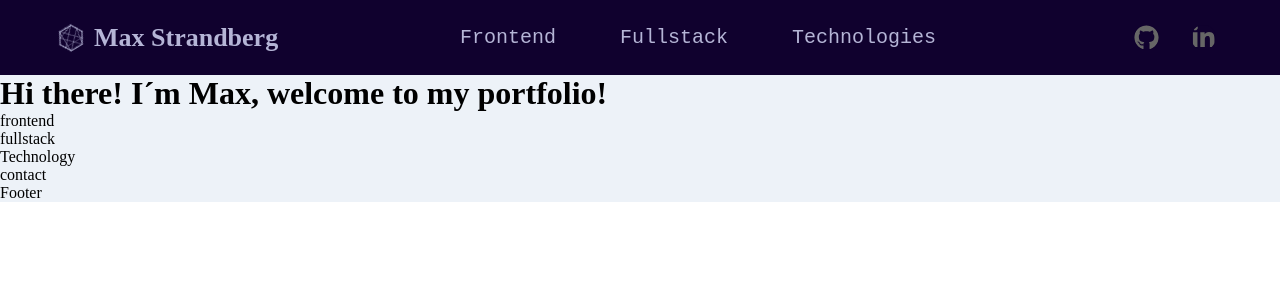
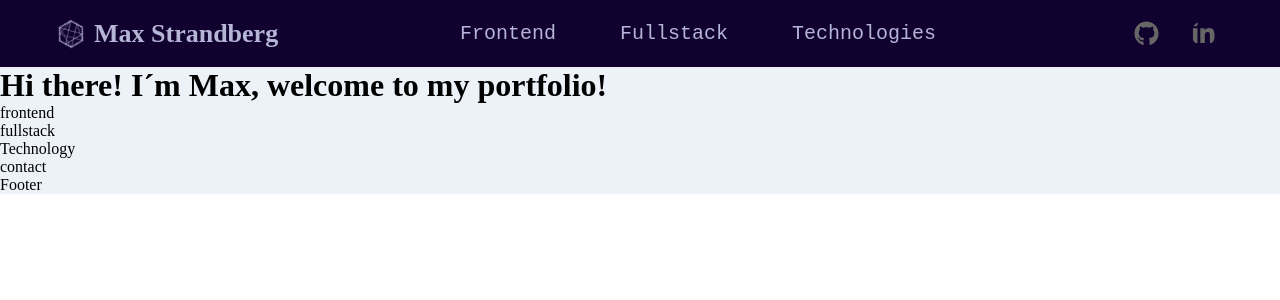
Before and after one commit to MaaX59/my_portfolio, a React (Create React App) app: page / in a window 1280 px wide. Shown: the top 300 px of the page. Built offline with nearby package versions, Linux system fonts and the light colour scheme.

Commit message:
minor changes to navbar

```diff
--- a/src/containers/Navbar/navbar.css
+++ b/src/containers/Navbar/navbar.css
@@ -1,6 +1,6 @@
 .app__navbar {
   width: 100%;
-  height: 75px;
+  height: 67px;
   display: flex;
   flex-direction: row;
 
@@ -11,6 +11,7 @@
 }
 .app__navbar-content {
   display: flex;
+  position: relative;
   justify-content: space-between;
   width: 100%;
   margin: 0 3rem;
@@ -30,7 +31,7 @@
     transform: rotate(0deg) scale(1);
   }
   50% {
-    transform: rotate(180deg) scale(0.7);
+    transform: rotate(180deg) scale(0.85);
   }
   100% {
     transform: rotate(360deg) scale(1);
@@ -126,8 +127,8 @@
   transition: 0.5s;
 }
 .app__navbar-contact svg::before {
-  content: "";
-  position: absolute;
+
+  position: relative;
   top: 0;
   left: 0;
   width: 100%;
```
